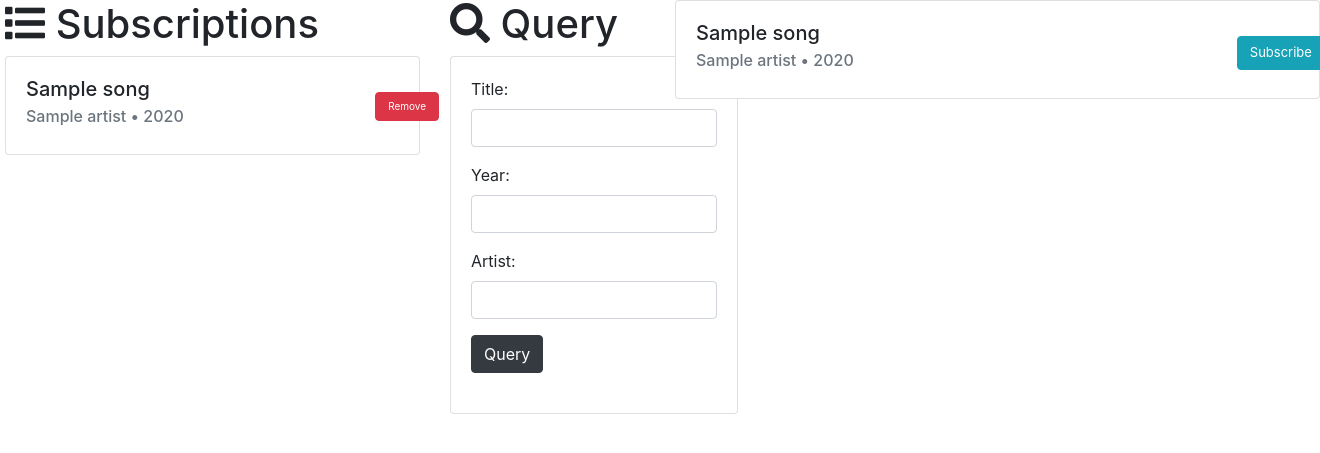
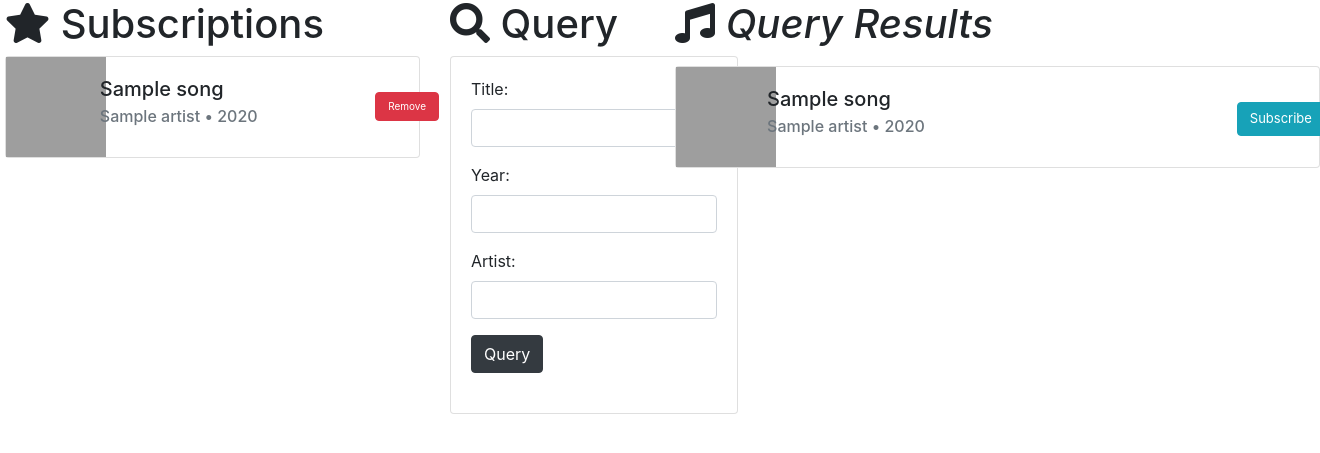
Before and after one commit to BerkeBat/cloud-computing-a2, a Flask app: template templates/index.html in a window 1320 px wide; the page is wider, and only the part inside the window is pictured. Shown: the part 56-509 px from the top of that part. Run offline with Flask 2, Linux system fonts and the light colour scheme; the template is opened without the code that fills it: most values are stand-ins (such as "Sample title", 1, 10 or a date in 2020); some libraries are stand-ins or nearby versions; grey boxes are pictures that could not be loaded.

Commit message:
images implemented. assignment (basically?) done.

```diff
--- a/main.py
+++ b/main.py
@@ -27,7 +27,6 @@ def index():
             query_year = request.form['year']
             query_artist = request.form['artist']
             queried_music = query_music(title = query_title, year = query_year, artist = query_artist)
-
     if current_user != None:
         user_subscriptions = get_subscriptions_details(current_user['subscriptions'])
         return render_template('index.html', user_subscriptions=user_subscriptions, queried_music=queried_music)
@@ -123,7 +122,6 @@ def update_subscription(addremove, user, song):
         user_subscriptions.append(song)
     elif(addremove=="remove"):
         user_subscriptions.remove(song)
-
     login_table.update_item(
         Key={
             'email':current_user['email']
--- a/templates/index.html
+++ b/templates/index.html
@@ -7,12 +7,16 @@
 {% block body %}
 <div class="row">
     <div style="padding-left: 20px;" class="col-sm-4">
-        <h1><i class="fas fa-list"></i> Subscriptions</h1>
+        <h1><i class="fas fa-star"></i> Subscriptions</h1>
         {% if user_subscriptions|length > 0 %}
             {% for song in user_subscriptions %}
             <div class="card" >
                 <div class="row">
-                    <div class="col-sm-10">
+                    <div class="col-sm-2">
+                        {% set artist_name_list = song['artist'].split(' ') %}
+                        <img style="width:100px;height:100px;" src="https://cc-assignment2-berke-artist-images.s3-ap-southeast-2.amazonaws.com/{{ artist_name_list|join('+') }}.jpg" alt="">
+                    </div>
+                    <div class="col-sm-8">
                         <div class="card-body">
                         <h5 class="card-title">{{ song['title'] }}</h5>
                         <h6 class="card-subtitle mb-2 text-muted">{{ song['artist'] }} • {{ song['year'] }}</h6>
@@ -79,11 +83,16 @@
         </div>
     </div>
     <div class="col-sm-6">
+        <i><h1 style="padding-bottom: 10px;"><i class="fas fa-music"></i> Query Results</h1></i>
         {% if queried_music|length > 0 %}
             {% for song in queried_music %}
             <div class="card" >
                 <div class="row">
-                        <div class="col-sm-10">
+                    <div class="col-sm-1">
+                        {% set artist_name_list = song['artist'].split(' ') %}
+                        <img style="width:100px;height:100px;" src="https://cc-assignment2-berke-artist-images.s3-ap-southeast-2.amazonaws.com/{{ artist_name_list|join('+') }}.jpg" alt="">
+                    </div>
+                    <div style="padding-left: 30px;" class="col-sm-9">
                         <div class="card-body">
                         <h5 class="card-title">{{ song['title'] }}</h5>
                         <h6 class="card-subtitle mb-2 text-muted">{{ song['artist'] }} • {{ song['year'] }}</h6>
```
Also changed, not shown: download_upload_artist_images.py (added, +22 -0 lines). Lines whose indentation alone changed are shown as unchanged.
